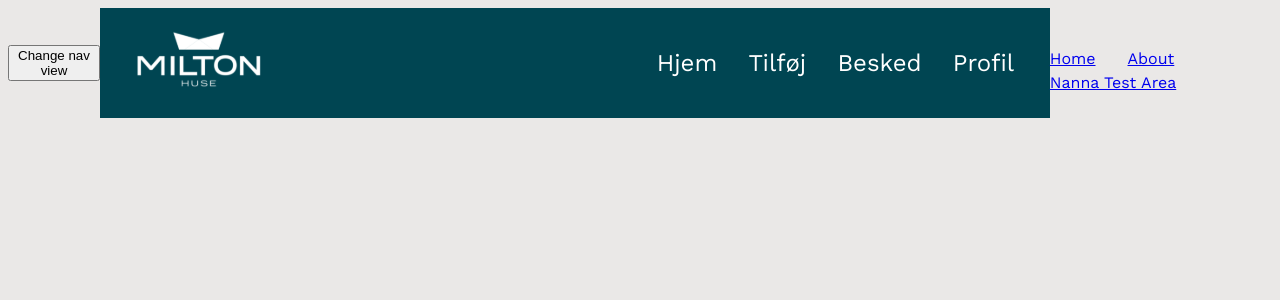
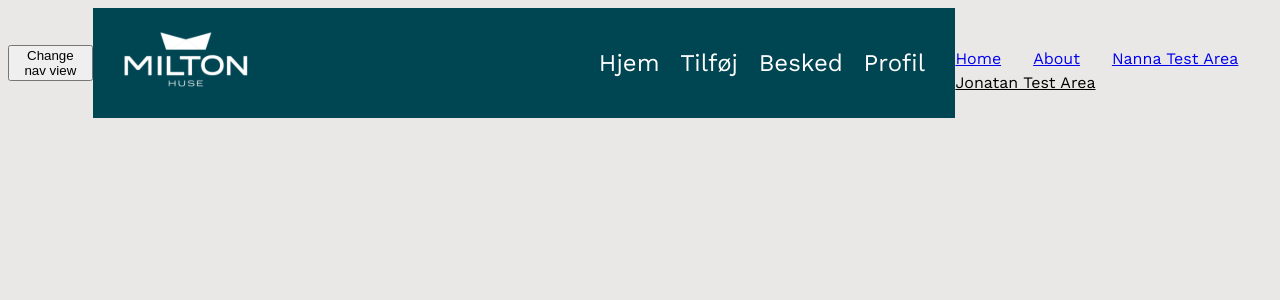
Before and after one commit to JonatanEmil/pentia-dashboard-app, a Vue app: page /Jonatantestarea in a window 1280 px wide. Shown: the top 300 px of the page. Built offline with nearby package versions, Linux system fonts and the light colour scheme; the HTML template or start-up script is replaced by a standard one.

Commit message:
add setup for JonatanTestView.vue

```diff
--- a/src/App.vue
+++ b/src/App.vue
@@ -14,6 +14,7 @@ import NavbarContainer from '@/components/NavbarContainer.vue';
         <RouterLink to="/">Home</RouterLink>
         <RouterLink to="/about">About</RouterLink>
         <RouterLink to="/Nannatestarea">Nanna Test Area</RouterLink>
+        <RouterLink to="/Jonatantestarea">Jonatan Test Area</RouterLink>
       </nav>
     </div>
   </header>
--- a/src/router/index.ts
+++ b/src/router/index.ts
@@ -51,6 +51,11 @@ const router = createRouter({
             path: '/Nannatestarea',
             name: 'Nannatestarea',
             component: () => import('../views/NannaTestView.vue'),
+        },
+        {
+            path: '/Jonatantestarea',
+            name: 'Jonatantestarea',
+            component: () => import('../views/JonatanTestView.vue'),
         }
     ],
 })
--- a/src/views/JonatanTestView.vue
+++ b/src/views/JonatanTestView.vue
@@ -1,5 +1,6 @@
 <script setup lang="ts">
 import '@/assets/scss/main.scss';
+import '@/components/RadioButton.vue';
 
 
 </script>
```
